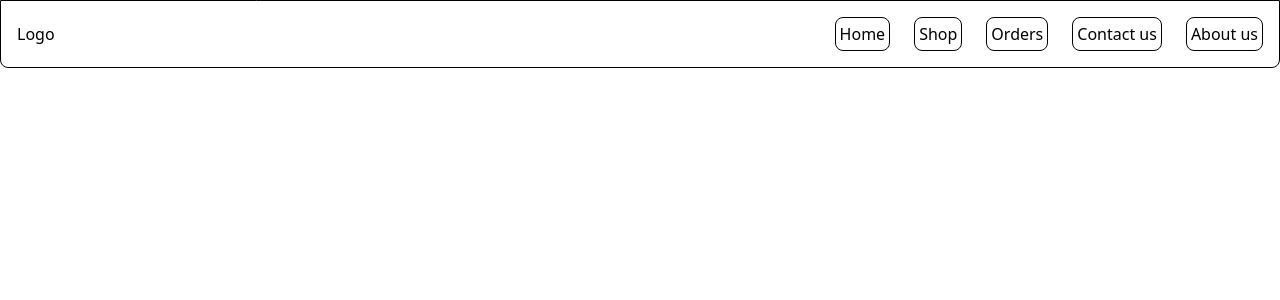
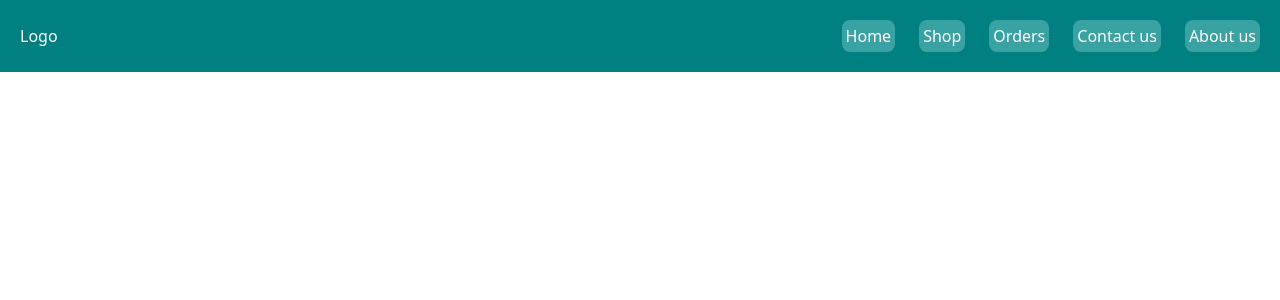
Before and after one commit to ucsmchandu/ecommerce, a React (Vite) app: page / in a window 1280 px wide. Shown: the top 300 px of the page. Built offline with nearby package versions, Linux system fonts and the light colour scheme.

Commit message:
navbar is partially completed without logo

```diff
--- a/src/components/Navbar.jsx
+++ b/src/components/Navbar.jsx
@@ -1,6 +1,9 @@
 import React, { useEffect, useState } from 'react'
 import {motion} from 'framer-motion'
 import { Link } from 'react-router-dom'
+import close from '../assets/close.png'
+import open from '../assets/menu.png'
+import { div } from 'framer-motion/client'
 const Navbar = () => {
   const [isOpen,setIsOpen]=useState(false);
   const [hidden,setHidden]=useState(false);
@@ -30,7 +33,7 @@ const Navbar = () => {
     }}
     animate={hidden ? "hidden" : "visible"}
     transition={{duration :0.5,ease:"easeInOut"}}
-    className='flex justify-between items-center p-4 border rounded-b-lg fixed top-0 left-0 w-full z-50'>
+    className='flex justify-between items-center p-5  text-[#ffffff] bg-[#008080] fixed top-0 left-0 w-full z-50'>
       <div className='flex '>
         Logo
       </div>
@@ -40,32 +43,37 @@ const Navbar = () => {
           <motion.button
           whileHover={{scale:1.1}}
           whileTap={{scale:0.95}}
-          ><Link to="/" className=' cursor-pointer'><li className='p-1 border rounded-lg '>Home</li></Link></motion.button>
+          className='bg-[#39a2a2] rounded-lg hover:bg-[#006666] '
+          ><Link to="/" className='cursor-pointer'><li className='p-1   '>Home</li></Link></motion.button>
           <motion.button
           whileHover={{scale:1.1}}
           whileTap={{scale:0.95}}
-          ><Link to="/shop" className=' cursor-pointer'><li className='p-1 border rounded-lg'>Shop</li></Link></motion.button>
+          className='bg-[#39a2a2] rounded-lg hover:bg-[#006666]'
+          ><Link to="/shop" className=' cursor-pointer'><li className='p-1  rounded-lg'>Shop</li></Link></motion.button>
           <motion.button
           whileHover={{scale:1.1}}
           whileTap={{scale:0.95}}
-          ><Link to="/orders" className=' cursor-pointer'><li className='p-1 border rounded-lg'>Orders</li></Link></motion.button>
+          className='bg-[#39a2a2] rounded-lg hover:bg-[#006666]'
+          ><Link to="/orders" className=' cursor-pointer'><li className='p-1  rounded-lg'>Orders</li></Link></motion.button>
           <motion.button
           whileHover={{scale:1.1}}
           whileTap={{scale:0.95}}
-          ><Link to="/contact" className=' cursor-pointer'><li className='p-1 border rounded-lg'>Contact us</li></Link></motion.button>
+          className='bg-[#39a2a2] rounded-lg hover:bg-[#006666]'
+          ><Link to="/contact" className=' cursor-pointer'><li className='p-1  rounded-lg'>Contact us</li></Link></motion.button>
           <motion.button
           whileHover={{scale:1.1}}
           whileTap={{scale:0.95}}
-          ><Link to="/about" className=' cursor-pointer'><li className='p-1 border rounded-lg'>About us</li></Link></motion.button>
+          className='bg-[#39a2a2] rounded-lg hover:bg-[#006666]'
+          ><Link to="/about" className=' cursor-pointer'><li className='p-1  rounded-lg'>About us</li></Link></motion.button>
         </ul>
       </div>
       <div className='flex sm:hidden'>
        <button className='cursor-pointer border p-1 rounded-lg' onClick={()=>setIsOpen(!isOpen)}>
         {
           isOpen ? (
-            <p>Close</p>
+            <img src={close} className='h-6'/>
           ) : (
-            <p>Menu</p>
+            <img src={open} className='h-6' />
           )
         }
        </button>
@@ -73,20 +81,25 @@ const Navbar = () => {
 
     </motion.nav>
     {/* this is mobile */}
-    <div className={`flex sm:hidden w-64 border p-5 fixed top-20 z-50 left-0 h-full rounded-r-2xl transform transition-transform duration-300 ease-in-out
+    <div className={`flex sm:hidden w-64 text-white bg-[#27548A] p-5 fixed top-20 z-50 left-0 h-full rounded-r-lg transform transition-transform duration-300 ease-in-out
       ${isOpen ? "translate-x-0" : "-translate-x-full"}
       `}>
-      <ul className='w-full flex flex-col space-y-5 '>
-      <Link to="/" className='p-1'><li className='p-2 border block'>Home</li></Link>
-          <Link to="/shop" className='p-1'><li className='p-2 border block'>Shop</li></Link>
-          <Link to="/orders" className='p-1'><li className='p-2 border block'>Orders</li></Link>
-          <Link to="/contact" className='p-1'><li className='p-2 border block'>Contact us</li></Link>
-          <Link to="/about" className='p-1'><li className='p-2 border block'>About us</li></Link>
+      <ul className='w-full flex flex-col space-y-4 '>
+      <Link to="/" className='p-1 bg-[#3A6EAA] hover:bg-[#87CEEB] rounded'><li className='p-1 block text-lg'>Home</li></Link>
+          <Link to="/shop" className='p-1  bg-[#3A6EAA] hover:bg-[#87CEEB] rounded'><li className='p-1  block text-lg'>Shop</li></Link>
+          <Link to="/orders" className='p-1 bg-[#3A6EAA] hover:bg-[#87CEEB] rounded'><li className='p-1  block text-lg'>Orders</li></Link>
+          <Link to="/contact" className='p-1 bg-[#3A6EAA] hover:bg-[#87CEEB] rounded'><li className='p-1  block text-lg'>Contact us</li></Link>
+          <Link to="/about" className='p-1 bg-[#3A6EAA] hover:bg-[#87CEEB] rounded'><li className='p-1  block text-lg'>About us</li></Link>
       </ul>
     </div>
-    <div className='h-[2400px]'>
-
-    </div>
+    {
+      isOpen && (
+        <div
+        className='fixed inset-0 bg-opacity-50 z-40'
+        onClick={()=> setIsOpen(false)}
+        />
+      )
+    }
    </>
   )
 }
```
Also changed, not shown: src/assets/close.png (added), src/assets/menu.png (added).
